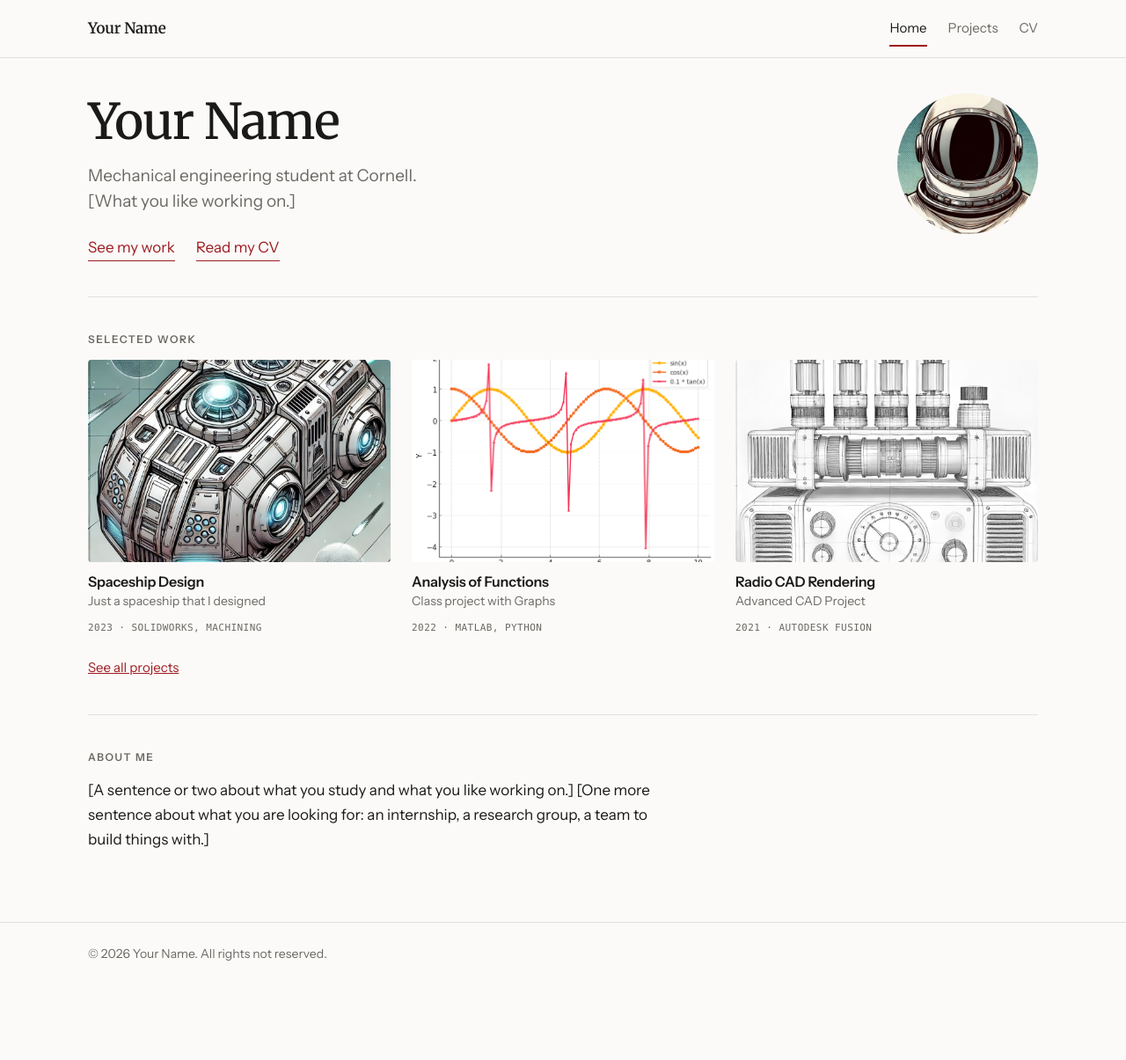
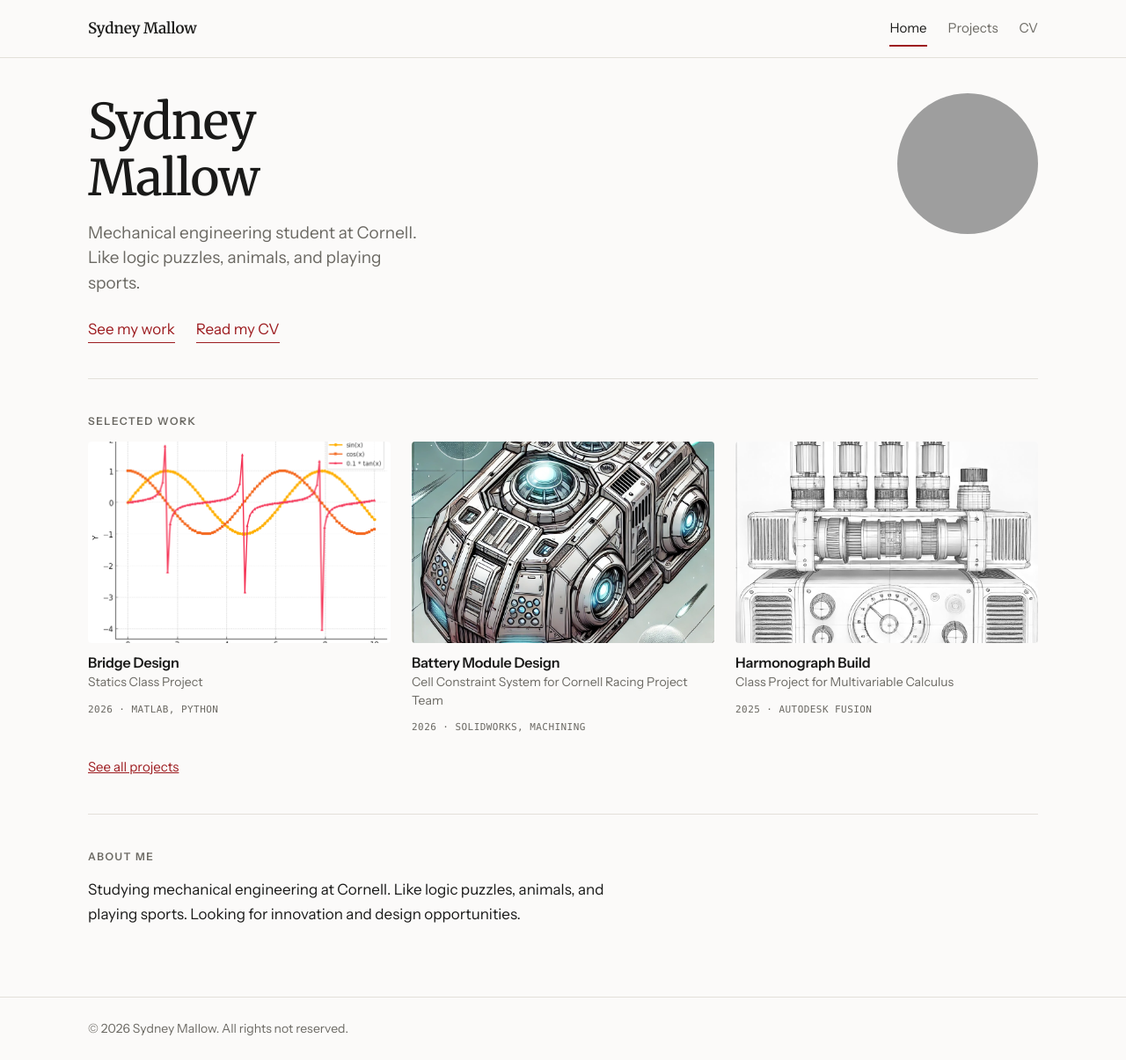
Before and after one commit to code360-creator/Portfolio, a Jekyll site: the page built from index.md, in a window 1280 px wide and 1205 px high. Shown: the whole window at 88% size. Built offline with Jekyll 4.4.1, drawn with Linux system fonts in a browser that asks for light colours; grey boxes are pictures that could not be loaded.

Commit message:
first setup

```diff
--- a/_config.yml
+++ b/_config.yml
@@ -7,11 +7,11 @@
 
 
 # Site Settings
-title                    : Your Name
-name                     : Your Name
+title                    : Sydney Mallow
+name                     : Sydney Mallow
 # One line about you. It appears under your name on the home page, and it is
 # what search engines and messaging apps show when someone shares your link.
-description              : "Mechanical engineering student at Cornell. [What you like working on.]"
+description              : "Mechanical engineering student at Cornell. Like logic puzzles, animals, and playing sports."
 
 # Theme and Style
 theme: jekyll-theme-minimal
--- a/_projects/2021-radio-rendering.md
+++ b/_projects/2025-harmonograph-design.md
@@ -1,10 +1,10 @@
 ---
 layout: project
-title: Radio CAD Rendering
-description: Advanced CAD Project
+title: Harmonograph Build
+description: Class Project for Multivariable Calculus
 technologies:
   - Autodesk Fusion
-featured: false   # change to true to always show this project on your home page
+featured: true   # change to true to always show this project on your home page
 image: /assets/images/radio-machine-cad.jpg
 imagealt: Line-art CAD drawing of a vintage tabletop radio, with four vacuum tubes and a tuning coil mounted above the dial and speaker grilles
 ---
--- a/_projects/2023-spaceship-design.md
+++ b/_projects/2026-battery-module-design.md
@@ -1,11 +1,11 @@
 ---
 layout: project
-title: Spaceship Design
-description: Just a spaceship that I designed
+title: Battery Module Design
+description: Cell Constraint System for Cornell Racing Project Team
 technologies:
   - SolidWorks
   - Machining
-featured: false   # change to true to always show this project on your home page
+featured: true   # change to true to always show this project on your home page
 image: /assets/images/spaceship-design.jpg
 imagealt: Illustration of a boxy, faceted spacecraft with glowing blue thrusters and portholes, drifting past two moons
 ---
--- a/_projects/2022-trig-analysis.md
+++ b/_projects/2026-rigid-bridge-design.md
@@ -1,11 +1,11 @@
 ---
 layout: project
-title: Analysis of Functions
-description: Class project with Graphs
+title: Bridge Design
+description: Statics Class Project
 technologies:
   - MATLAB
   - Python
-featured: false   # change to true to always show this project on your home page
+featured: true   # change to true to always show this project on your home page
 image: /assets/images/function-graph.png
 imagealt: Line plot titled "Analysis of Standard Functions" showing sin(x), cos(x) and 0.1*tan(x) for x from 0 to 10
 ---
--- a/index.md
+++ b/index.md
@@ -5,6 +5,4 @@ title: Home
 
 ## About me
 
-[A sentence or two about what you study and what you like working on.] [One more
-sentence about what you are looking for: an internship, a research group, a team
-to build things with.]
+Studying mechanical engineering at Cornell. Like logic puzzles, animals, and playing sports. Looking for innovation and design opportunities.
```
Also changed, not shown: assets/images/profile-pic.jpg (deleted), assets/images/profile-pic.png (added), 1 other file.
